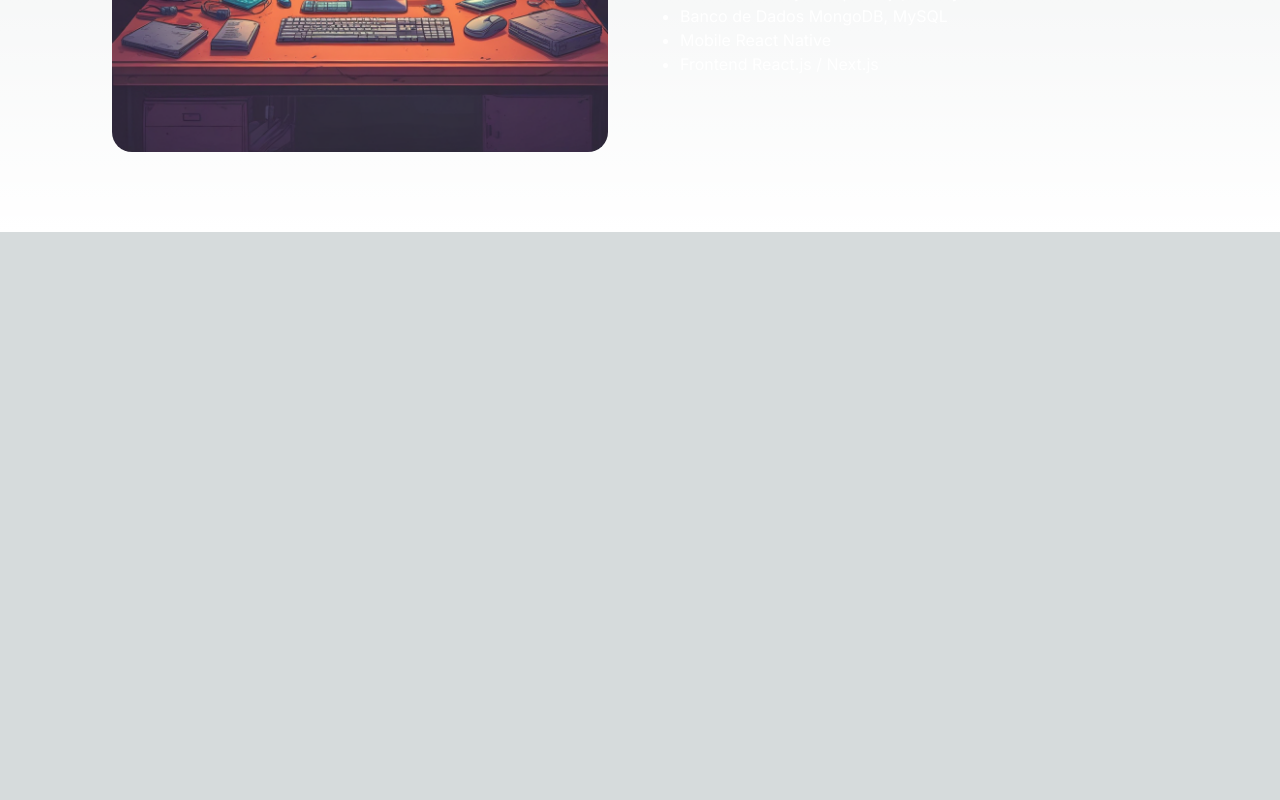
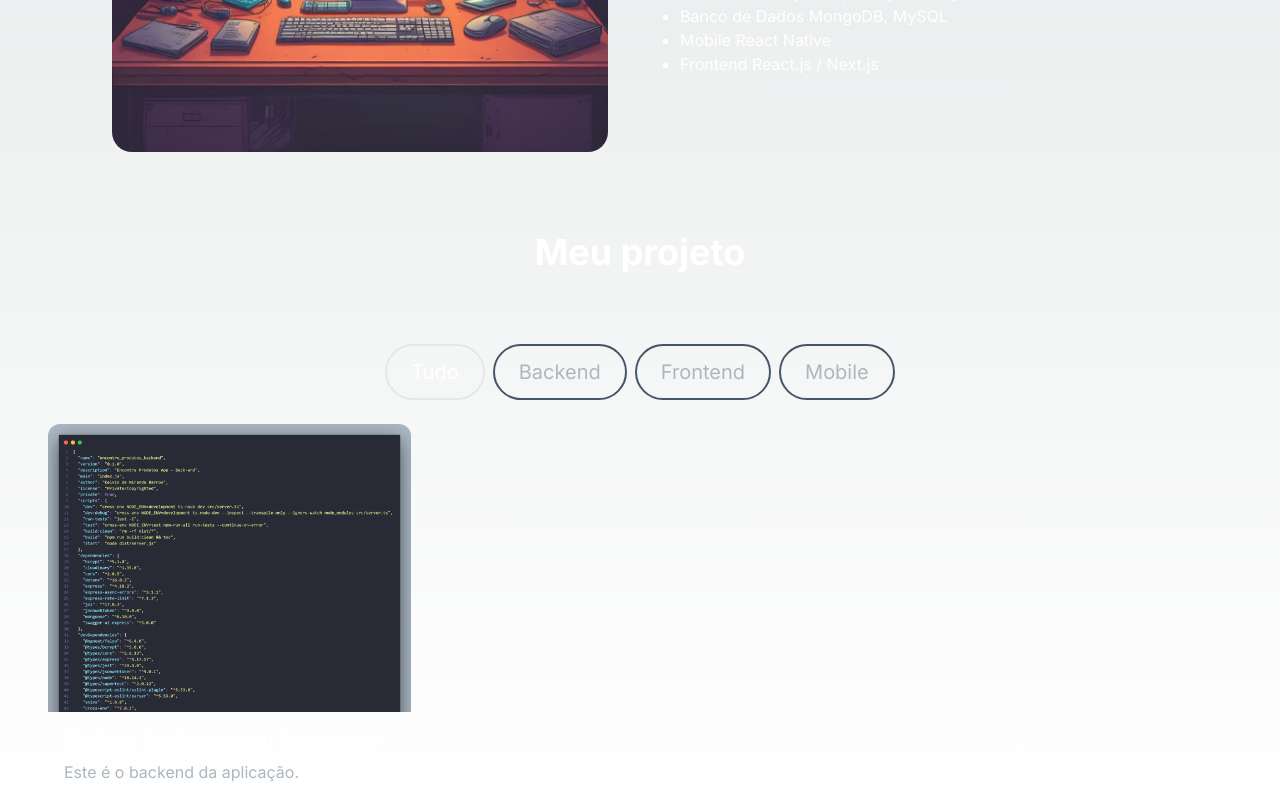
Before and after one commit to kelvindemirandabarros/portfolio, a Next.js app: page / in a window 1280 px wide. Shown: the part 940-1740 px from the top of the page. Before the commit the page ends 1172 px from the top, so only its background shows below. Built offline with nearby package versions, Linux system fonts and the light colour scheme.

Commit message:
feat: Seção Meu Projeto
- Criação da seção Meu Projeto.
- Criação da página de backend do Meu Projeto.

```diff
--- a/package.json
+++ b/package.json
@@ -1,6 +1,6 @@
 {
   "name": "portfolio",
-  "version": "1.0.1",
+  "version": "1.1.0",
   "private": true,
   "scripts": {
     "dev": "next dev",
--- /dev/null
+++ b/src/app/ep/backend/page.tsx
@@ -0,0 +1,22 @@
+import Image from 'next/image';
+
+// Components:
+import { Navbar } from '@/components/Navbar';
+
+export default function Backend() {
+  return (
+    <div className='flex flex-1 items-center justify-center flex-col'>
+      <Navbar />
+
+      <h1 className='mt-24'>Página para o backend do app EP</h1>
+
+      <Image
+        alt='Imagem das configurações do package.json da minha aplicação EP.'
+        src='/images/projects/ep/package-json.jpeg'
+        width={500}
+        height={500}
+        style={{ borderRadius: 20 }}
+      />
+    </div>
+  );
+}
--- a/src/app/page.tsx
+++ b/src/app/page.tsx
@@ -1,9 +1,8 @@
-import Image from 'next/image';
-
 // Components:
 import { Navbar } from '@/components/Navbar';
 import { ProfileSection } from '@/components/ProfileSection';
 import { AboutSection } from '@/components/AboutSection';
+import { ProjectsSection } from '@/components/ProjectsSection';
 
 export default function Home() {
   return (
@@ -14,6 +13,8 @@ export default function Home() {
         <ProfileSection />
 
         <AboutSection />
+
+        <ProjectsSection />
       </div>
     </main>
   );
--- /dev/null
+++ b/src/components/ProjectCard.tsx
@@ -0,0 +1,41 @@
+import React from 'react';
+import Link from 'next/link';
+import { EyeIcon } from '@heroicons/react/24/outline';
+
+interface ProjectCardInterface {
+  img_url: string;
+  title: string;
+  description: string;
+  page_url: string;
+}
+
+export function ProjectCard({
+  img_url,
+  title,
+  description,
+  page_url
+}: ProjectCardInterface) {
+  return (
+    <div>
+      <div
+        className='h-52 md:h-72 rounded-t-xl relative group'
+        style={{ background: `url(${img_url})`, backgroundSize: 'cover' }}
+      >
+        <div className='overlay items-center justify-center absolute top-0 left-0 w-full h-full bg-[#181818] bg-opacity-0 hidden group-hover:flex group-hover:bg-opacity-80 transition-all duration-500 '>
+          <Link
+            href={page_url}
+            className='h-14 w-14 border-2 relative rounded-full border-[#ADB7BE] hover:border-white group/link'
+          >
+            <EyeIcon className='h-10 w-10 text-[#ADB7BE] absolute top-1/2 left-1/2 transform -translate-x-1/2 -translate-y-1/2  cursor-pointer group-hover/link:text-white' />
+          </Link>
+        </div>
+      </div>
+
+      <div className='text-white rounded-b-xl mt-3 bg-[#181818]py-6 px-4'>
+        <h5 className='text-xl font-semibold mb-2'>{title}</h5>
+
+        <p className='text-[#ADB7BE]'>{description}</p>
+      </div>
+    </div>
+  );
+}
--- /dev/null
+++ b/src/components/ProjectTag.tsx
@@ -0,0 +1,27 @@
+import React from 'react';
+
+interface ProjectTagInterface {
+  name: string;
+  tag: string;
+  on_click: Function;
+  is_selected: boolean;
+}
+
+export function ProjectTag({
+  name,
+  tag,
+  on_click,
+  is_selected
+}: ProjectTagInterface) {
+  const buttonStyles = is_selected
+    ? 'text-white border-primary-500'
+    : 'text-[#ADB7BE] border-slate-600 hover:border-white';
+  return (
+    <button
+      className={`${buttonStyles} rounded-full border-2 px-6 py-3 text-xl cursor-pointer`}
+      onClick={() => on_click(tag)}
+    >
+      {name}
+    </button>
+  );
+}
--- /dev/null
+++ b/src/components/ProjectsSection.tsx
@@ -0,0 +1,93 @@
+'use client';
+import React, { useState, useRef } from 'react';
+import { ProjectCard } from './ProjectCard';
+import { ProjectTag } from './ProjectTag';
+import { motion, useInView } from 'framer-motion';
+
+const projects_data = [
+  {
+    id: 1,
+    title: 'Node.js Backend com Express.js',
+    description: 'Este é o backend da aplicação.',
+    image: '/images/projects/ep/package-json.jpeg',
+    tags: ['all', 'backend'],
+    page_url: '/ep/backend'
+  }
+];
+
+export function ProjectsSection() {
+  const [tag, set_tag] = useState('all');
+  const ref = useRef(null);
+  const is_in_view = useInView(ref, { once: true });
+
+  const handle_tag_change = (new_tag: string) => {
+    set_tag(new_tag);
+  };
+
+  const filtered_projects = projects_data.filter((project) =>
+    project.tags.includes(tag)
+  );
+
+  const cardVariants = {
+    initial: { y: 50, opacity: 0 },
+    animate: { y: 0, opacity: 1 }
+  };
+
+  return (
+    <section id='projects'>
+      <h2 className='text-center text-4xl font-bold text-white mt-4 mb-8 md:mb-12'>
+        Meu projeto
+      </h2>
+
+      <div className='text-white flex flex-row justify-center items-center gap-2 py-6'>
+        <ProjectTag
+          name='Tudo'
+          tag='all'
+          on_click={handle_tag_change}
+          is_selected={tag === 'all'}
+        />
+
+        <ProjectTag
+          name='Backend'
+          tag='backend'
+          on_click={handle_tag_change}
+          is_selected={tag === 'backend'}
+        />
+
+        <ProjectTag
+          name='Frontend'
+          tag='frontend'
+          on_click={handle_tag_change}
+          is_selected={tag === 'frontend'}
+        />
+
+        <ProjectTag
+          name='Mobile'
+          tag='mobile'
+          on_click={handle_tag_change}
+          is_selected={tag === 'mobile'}
+        />
+      </div>
+
+      <ul ref={ref} className='grid md:grid-cols-3 gap-8 md:gap-12'>
+        {filtered_projects.map((project, index) => (
+          <motion.li
+            key={index}
+            variants={cardVariants}
+            initial='initial'
+            animate={is_in_view ? 'animate' : 'initial'}
+            transition={{ duration: 0.3, delay: index * 0.4 }}
+          >
+            <ProjectCard
+              key={project.id}
+              title={project.title}
+              description={project.description}
+              img_url={project.image}
+              page_url={project.page_url}
+            />
+          </motion.li>
+        ))}
+      </ul>
+    </section>
+  );
+}
```
Also changed, not shown: public/images/projects/ep/package-json.jpeg (added).
